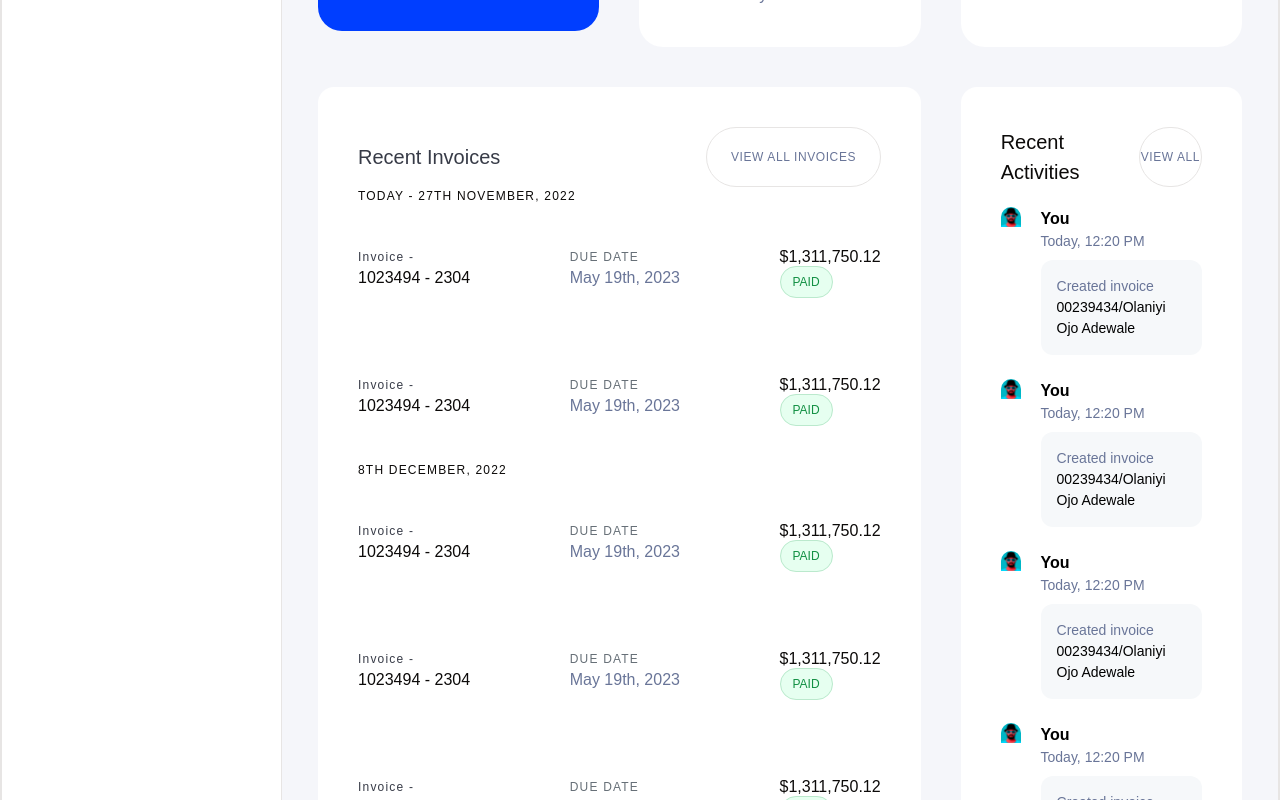
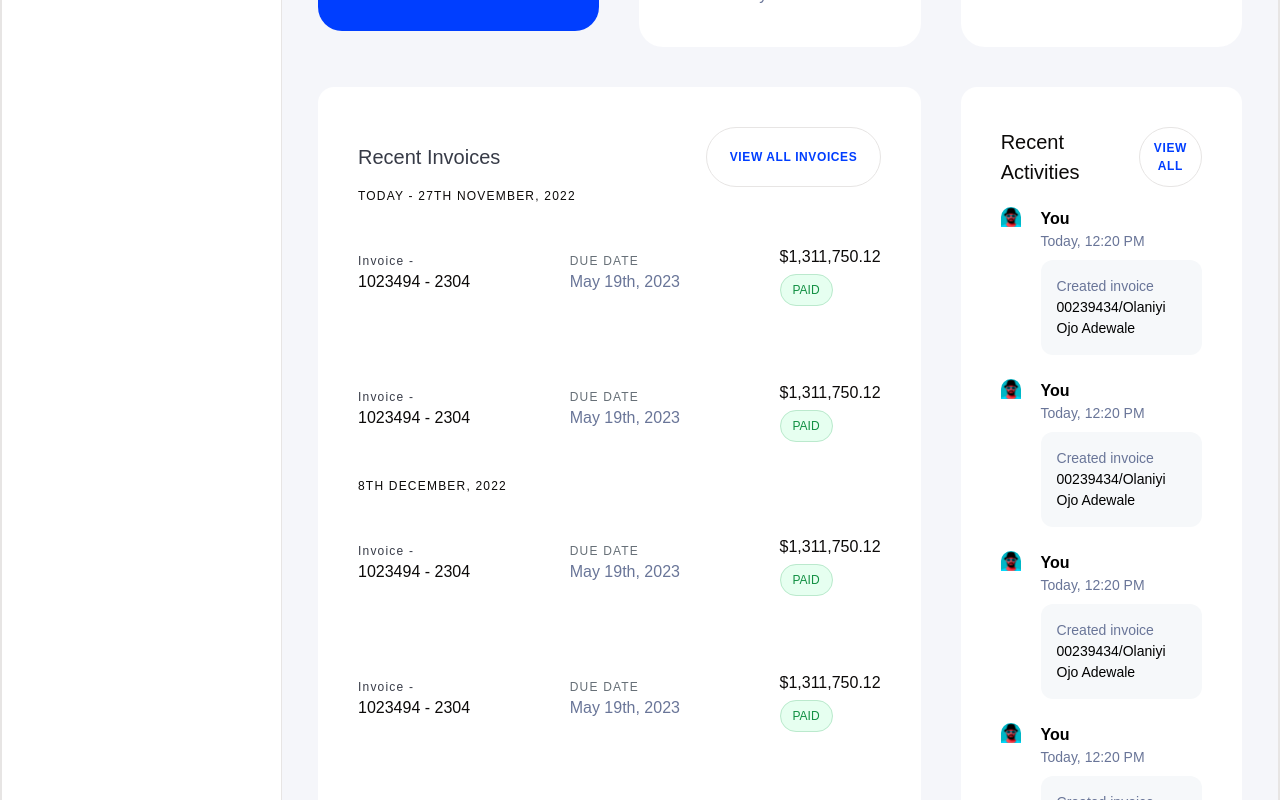
Before and after one commit to DeveloperAspire/numeris-book-assesement, a React (Vite) app: page / in a window 1280 px wide. Shown: the part 1100-1900 px from the top of the page. Built offline with nearby package versions, Linux system fonts and the light colour scheme; a web font is replaced by a local one.

Commit message:
feat: did refinement on the buttons

```diff
--- a/src/components/common/Button/index.tsx
+++ b/src/components/common/Button/index.tsx
@@ -22,13 +22,15 @@ const Button: React.FC<IButton> = ({
   return (
     <button
       className={cn([
-        textColor,
         variantClass[variant],
         className,
         "h-[60px] w-full rounded-full",
       ])}
     >
-      <p className="uppercase font-medium tracking-wider text-[12px]">
+      <p
+        className="uppercase font-semibold tracking-wider text-[12px]"
+        style={{ color: textColor }}
+      >
         {label}
       </p>
     </button>
--- a/src/components/fragments/InvoiceDetails/index.tsx
+++ b/src/components/fragments/InvoiceDetails/index.tsx
@@ -21,7 +21,11 @@ const InvoiceDetails = () => {
           </span>
         </div>
         <div className="flex w-full md:w-3/5 gap-5 flex-wrap md:flex-nowrap mt-5 md:mt-0">
-          <Button variant="outline" label="Download as pdf" />
+          <Button
+            variant="outline"
+            label="Download as pdf"
+            textColor="#003EFF"
+          />
 
           <Button variant="primary" label="Send invoice" />
 
--- a/src/components/fragments/InvoiceListItem/index.tsx
+++ b/src/components/fragments/InvoiceListItem/index.tsx
@@ -24,7 +24,9 @@ const InvoiceListItem = () => {
             <p className="text-[#697598] font-medium">May 19th, 2023</p>
           </div>
           <div>
-            <p className="uppercase text-[16px] font-medium">$1,311,750.12</p>
+            <p className="uppercase text-[16px] font-medium md:mb-2">
+              $1,311,750.12
+            </p>
             <span className="uppercase text-[#129043] font-medium text-xs rounded-full p-2 px-3 bg-[#E6FFF0] border border-[#12904333] mt-2">
               paid
             </span>
```
